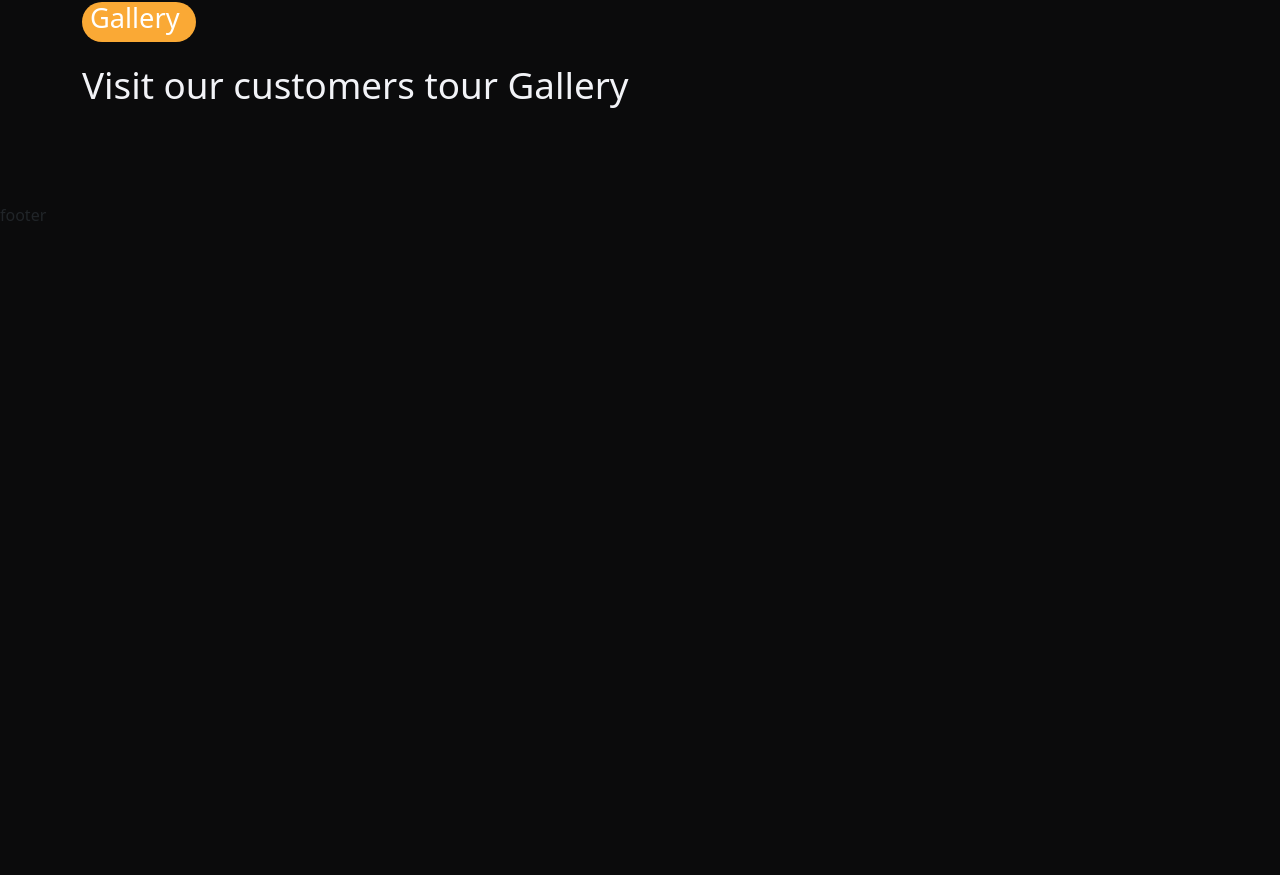
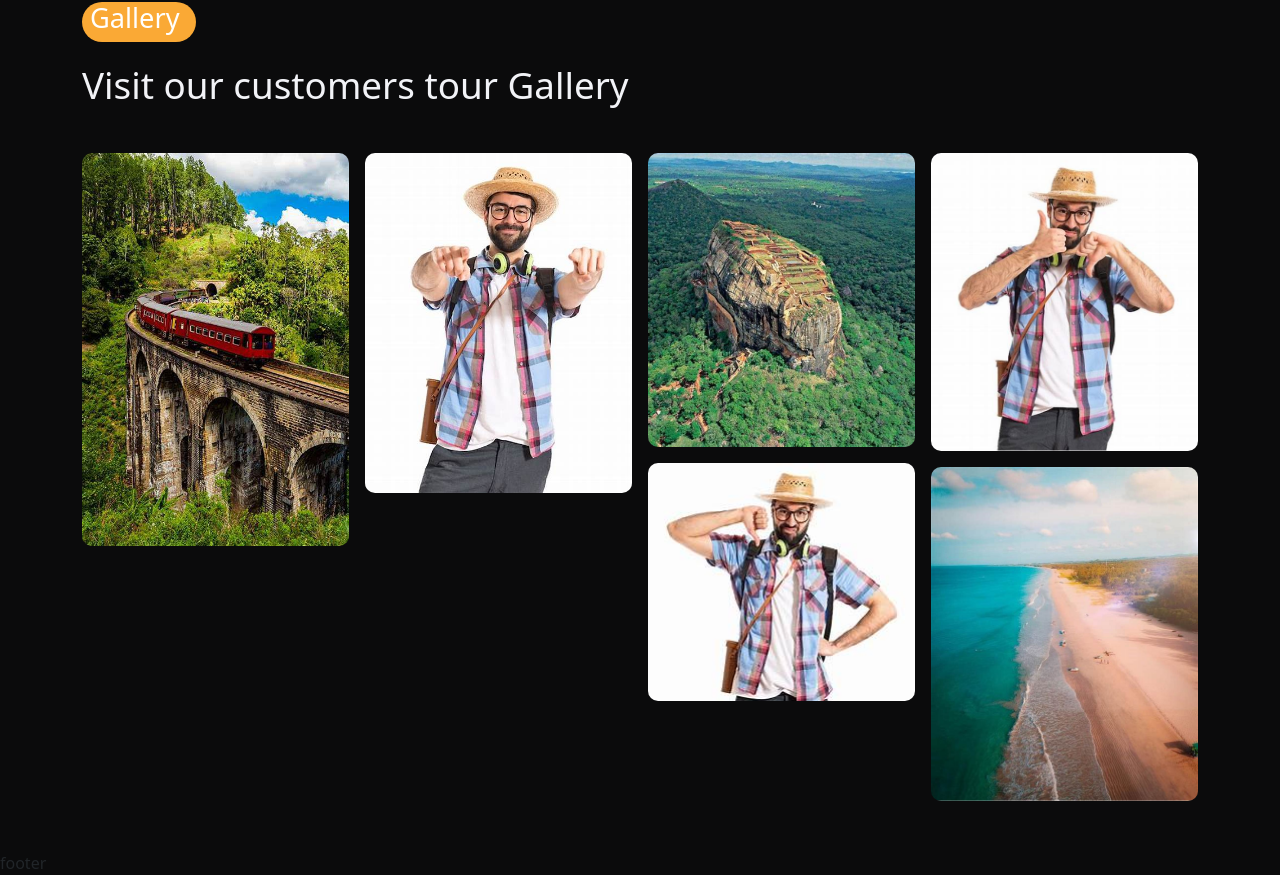
Before and after one commit to SachiniDeSilva/TravelMe, a React (Create React App) app: page /home in a window 1280 px wide. Shown: the part 2562-3437 px from the top of the page. Before the commit the page ends 2789 px from the top, so only its background shows below. Built offline with nearby package versions, Linux system fonts and the light colour scheme.

Commit message:
add images as masonry method

```diff
--- a/package.json
+++ b/package.json
@@ -10,6 +10,7 @@
     "react": "^18.3.1",
     "react-bootstrap": "^2.10.2",
     "react-dom": "^18.3.1",
+    "react-responsive-masonry": "^2.2.1",
     "react-router-dom": "^6.23.1",
     "react-scripts": "5.0.1",
     "react-slick": "^0.30.2",
--- /dev/null
+++ b/src/components/Image_gallery/MasonryImagesGallery.jsx.jsx
@@ -0,0 +1,23 @@
+import React from 'react'
+import galleryImages from './imageGallery'
+import Masonry,{ResponsiveMasonry}  from 'react-responsive-masonry'
+
+
+
+
+
+const MasonryImageGallery = () => {
+  return (
+    <ResponsiveMasonry columnsCountBreakPoints ={{350:1,768:3, 992:4}}>
+        <Masonry gutter ='1rem'>
+           {
+            galleryImages.map ((item,index) =>(
+                <img src={item} key={index} alt='' style={{width:'100%', display:'block', borderRadius:'10px'}}></img>
+            ))
+           }
+        </Masonry>
+    </ResponsiveMasonry>
+  )
+}
+
+export default MasonryImageGallery
--- /dev/null
+++ b/src/components/Image_gallery/imageGallery.js
@@ -0,0 +1,18 @@
+import galleryImage1 from '../../assets/OIP (13).jpg'
+import galleryImage2 from '../../assets/OIP (11).jpg'
+import galleryImage3 from '../../assets/OIP (2).jpg'
+import galleryImage4 from '../../assets/OIP (7).jpg'
+import galleryImage5 from '../../assets/OIP (8).jpg'
+import galleryImage6 from '../../assets/OIP (3).jpg'
+
+
+const galleryImages =[
+galleryImage1,
+galleryImage2,
+galleryImage3,
+galleryImage4,
+galleryImage5,
+galleryImage6,
+];
+
+export default galleryImages;
--- a/src/pages/Home.jsx
+++ b/src/pages/Home.jsx
@@ -9,8 +9,10 @@ import Subtitle from '../shared/Subtitle';
 import FeaturedToureList from '../components/Featured-tour/FeaturedToureList';
 import experienceImg from '../assets/OIP__11_-removebg-preview.png'
 
+
 import Service from '../Service/Service';
 import SearchBar from '../shared/SearchBar';
+import MasonryImageGallery from '../components/Image_gallery/MasonryImagesGallery.jsx';
 
 const Home = () => {
   return <>
@@ -155,6 +157,7 @@ const Home = () => {
   </div>
   </Col>
   <Col lg='12'>
+    <MasonryImageGallery/>
   </Col>
 </Row>
 
```
Also changed, not shown: src/components/Image_gallery/imaageGallery.js (deleted, +0 -18 lines), 1 other file (tests, documents, lock files or other folders).
